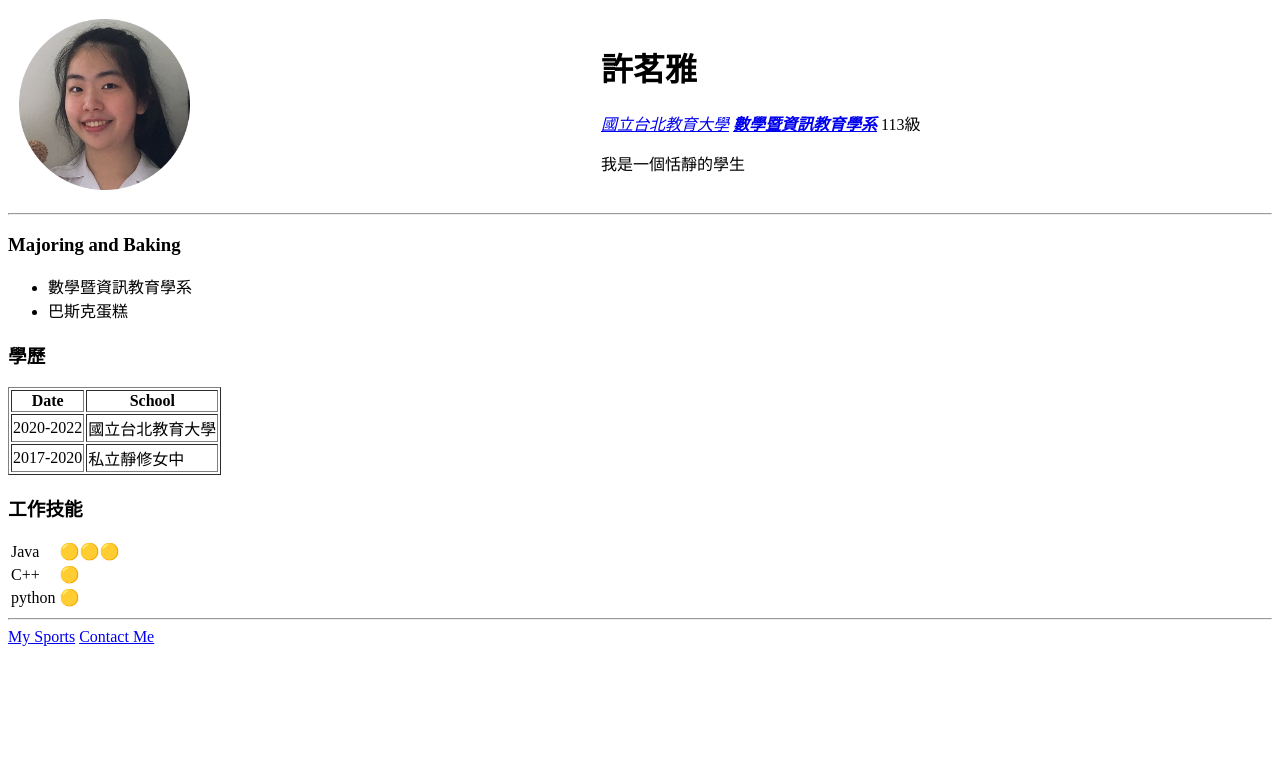
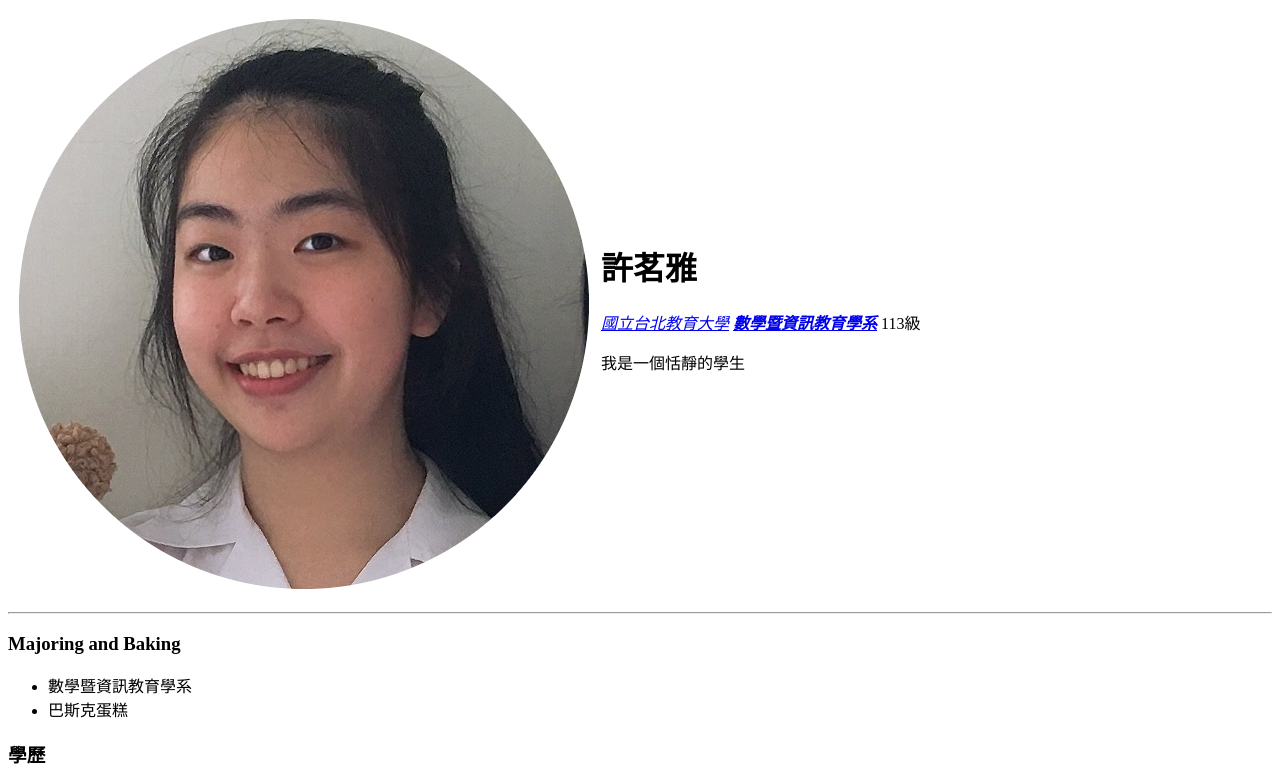
Before and after one commit to MinyaHsu/2022cv, a plain HTML site: page index.html in a window 1280 px wide. Shown: the top 783 px of the page. Drawn offline with Linux system fonts and the light colour scheme.

Commit message:
Update index.html

```diff
--- a/index.html
+++ b/index.html
@@ -9,7 +9,7 @@
 <body>
     <table   cellspacing="10">
         <tr>
-            <td><img src="images/photo.png" alt="大頭照" width="30%"></td>
+            <td><img src="images/photo.png" alt="大頭照"></td>
             <td>
                 <h1>許茗雅</h1>
                 <p><em><a href="https://www.ntue.edu.tw/">國立台北教育大學</a> <a href="https://me.ntue.edu.tw/"><strong>數學暨資訊教育學系</strong></a></em> 113級</p>
```
